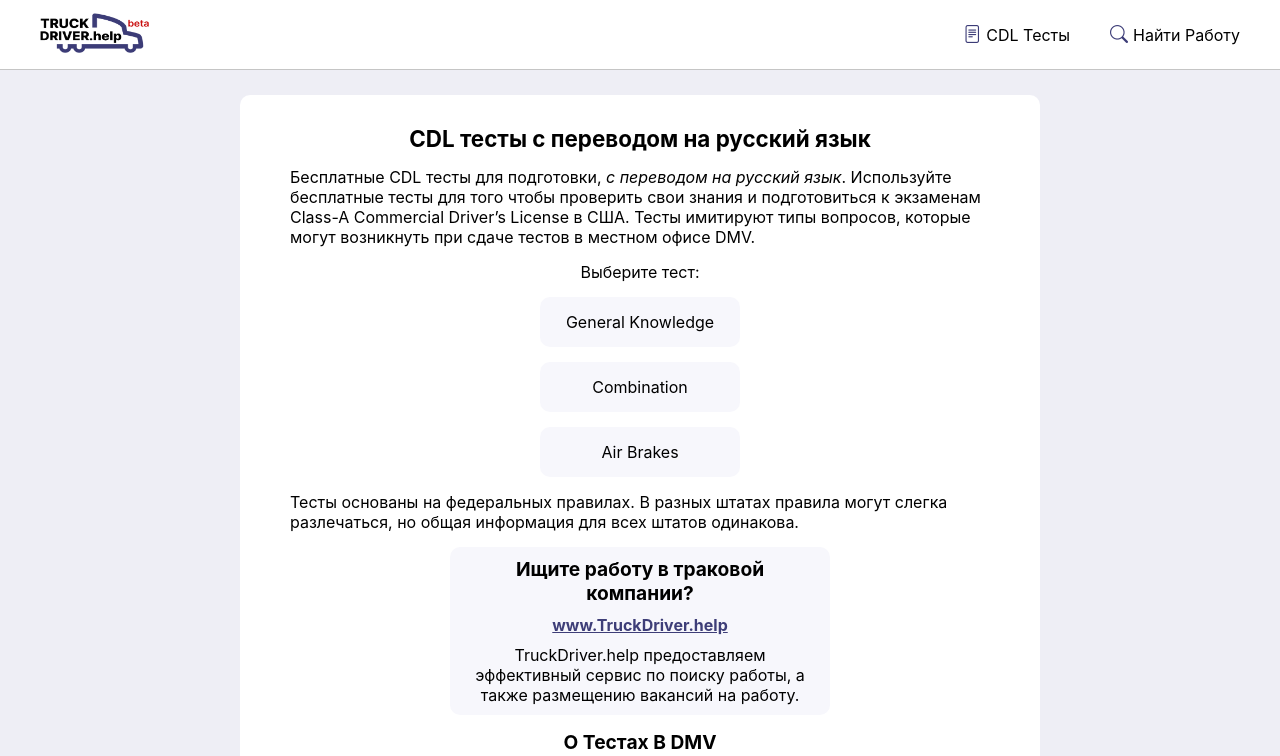
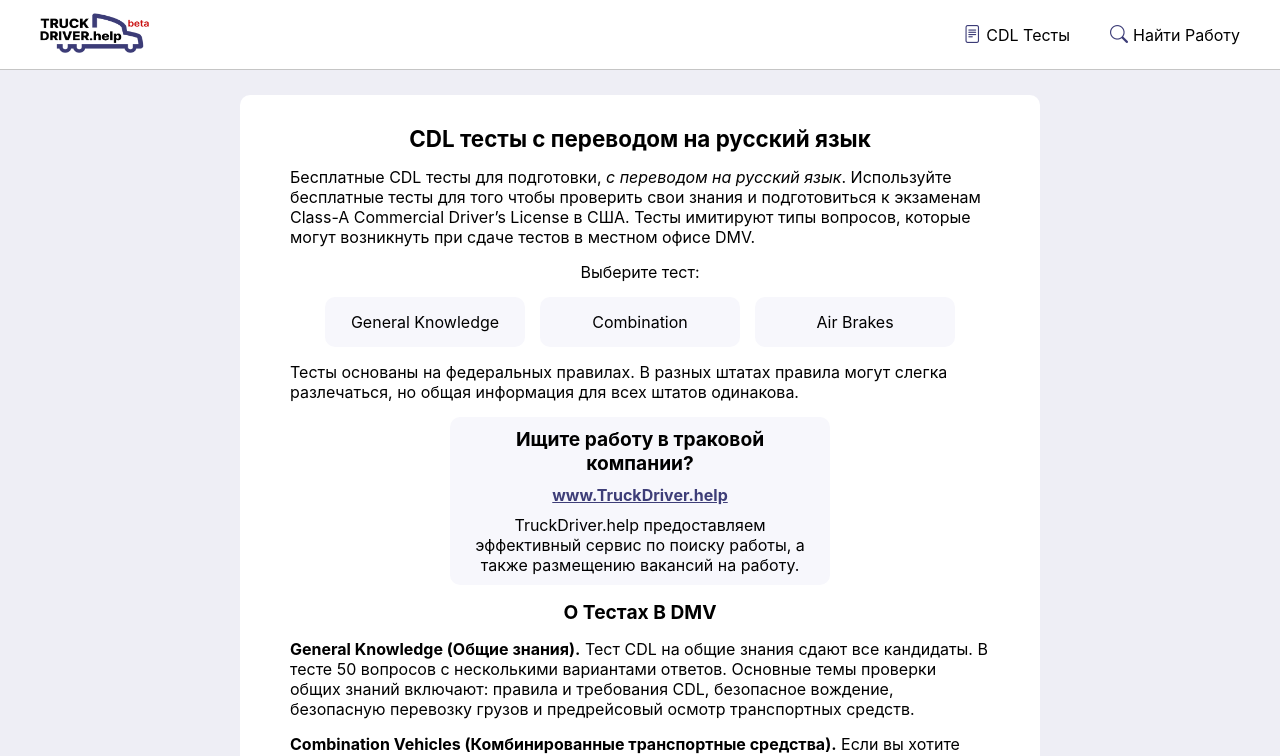
Before and after one commit to dandavisjs/TDL-Academy, a Next.js app: page / in a window 1280 px wide. Shown: the top 756 px of the page. Built offline with nearby package versions, Linux system fonts and the light colour scheme.

Commit message:
Minor adjustments

```diff
--- a/pages/index.module.css
+++ b/pages/index.module.css
@@ -33,7 +33,7 @@
 
 .list {
     display: flex;
-    flex-direction: column;
+    flex-direction: row;
     align-items: center;
     gap: 15px;
 }
@@ -46,3 +46,10 @@
     min-width: 200px;
     text-align: center;
 }
+
+
+@media screen and (max-width: 768px) {
+    .list {
+        flex-direction: column;
+    }
+}
```
Also changed, not shown: .eslintrc.json.
